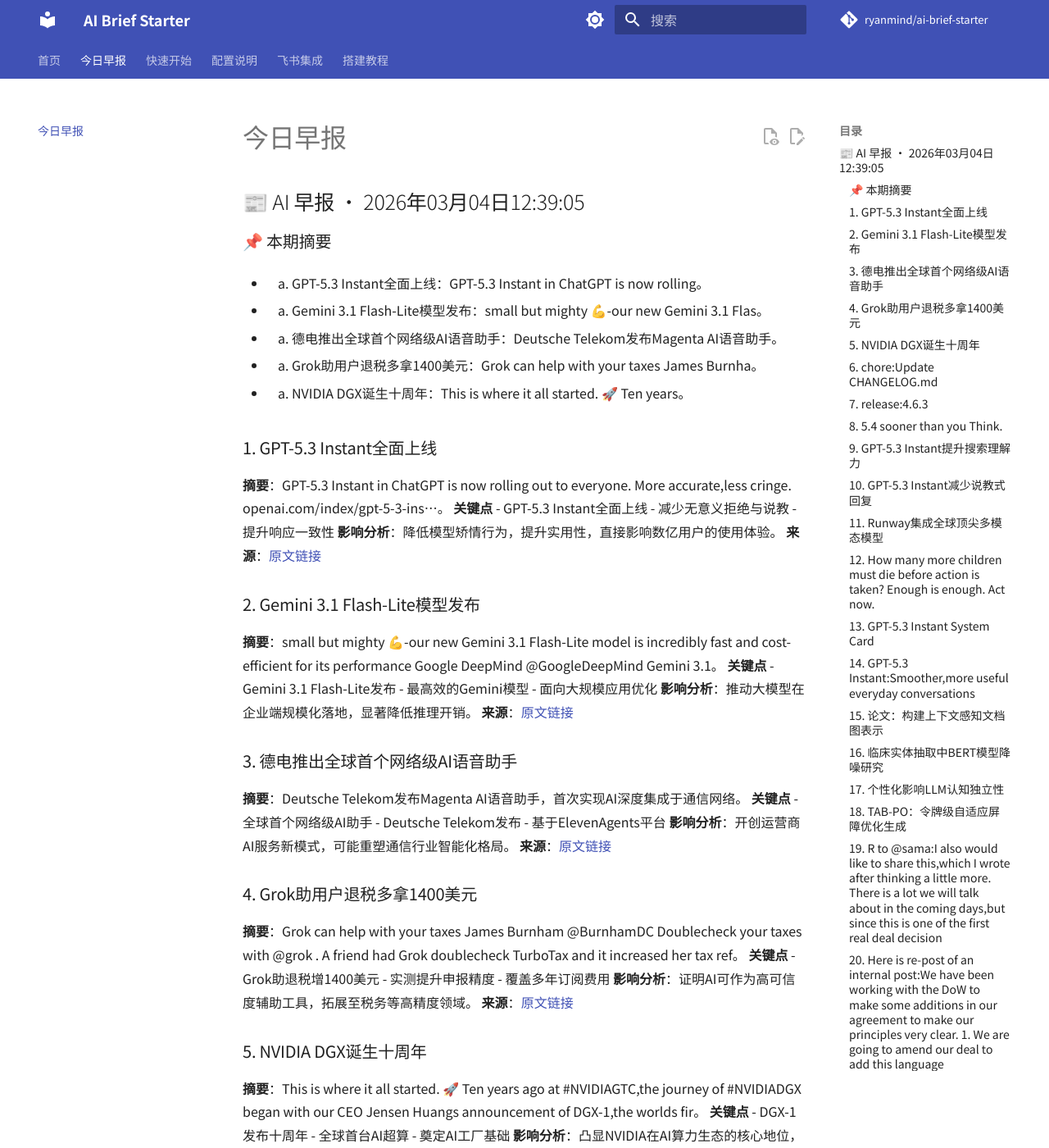
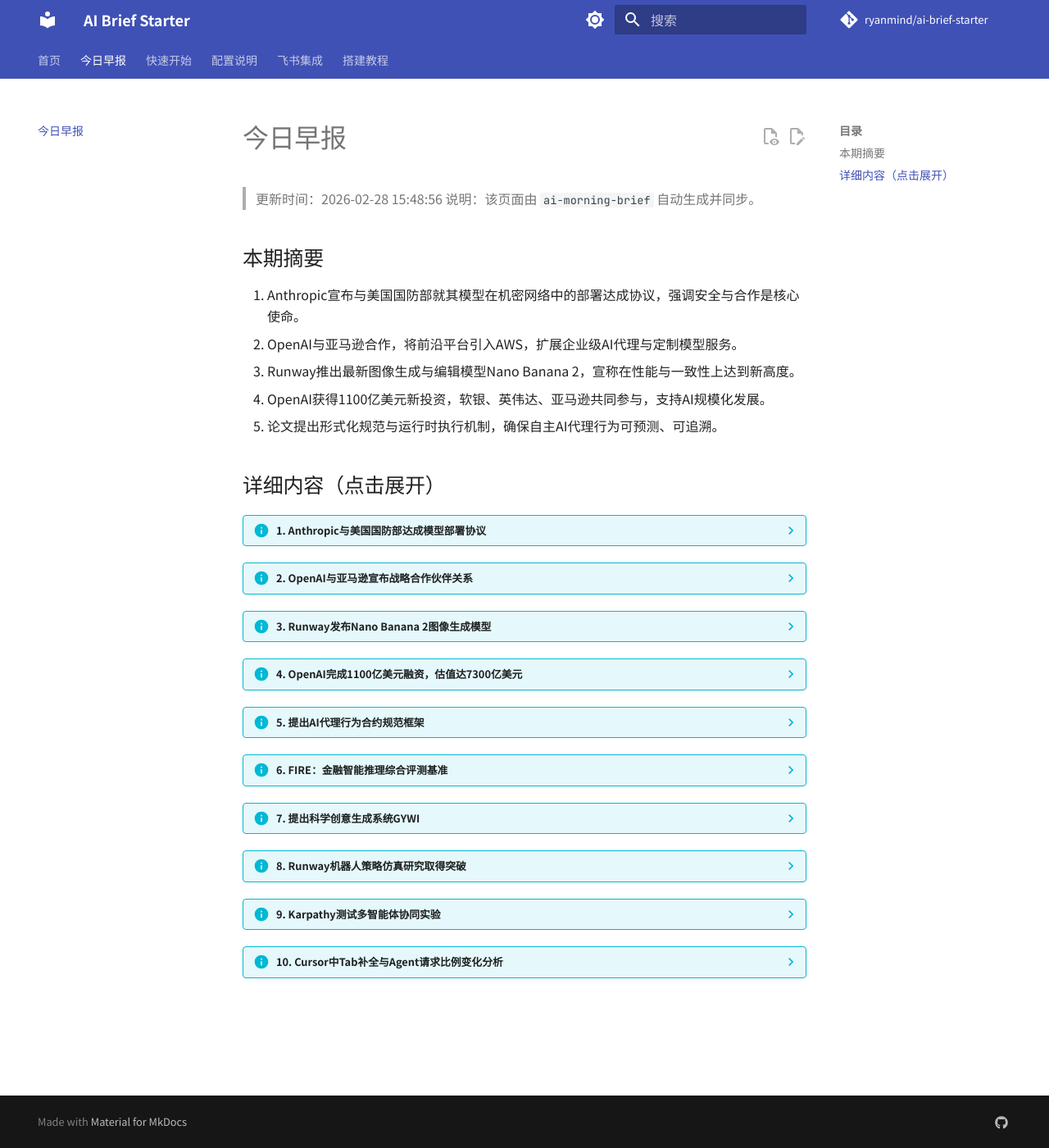
Before and after one commit to ryanmind/ai-brief-starter, an MkDocs documentation site: the page built from docs/latest.md, in a window 1280 px wide and 1400 px high. Shown: the whole window at 82% size. Built offline with MkDocs 1.6.1 and Material for MkDocs 9.7.7, drawn with Linux system fonts in a browser that asks for light colours; comment, search, counter and statistics services are not loaded; some of the changed text lies outside the part shown.

Commit message:
feat(docs): 优化latest页面渲染与自动同步

```diff
--- a/docs/latest.md
+++ b/docs/latest.md
@@ -1,188 +1,114 @@
-## 📰 AI 早报 · 2026年03月04日12:39:05
+# 今日早报
 
-### 📌 本期摘要
-- 1. GPT-5.3 Instant全面上线：GPT-5.3 Instant in ChatGPT is now rolling。
-- 2. Gemini 3.1 Flash-Lite模型发布：small but mighty 💪-our new Gemini 3.1 Flas。
-- 3. 德电推出全球首个网络级AI语音助手：Deutsche Telekom发布Magenta AI语音助手。
-- 4. Grok助用户退税多拿1400美元：Grok can help with your taxes James Burnha。
-- 5. NVIDIA DGX诞生十周年：This is where it all started. 🚀 Ten years。
+> 更新时间：2026-02-28 15:48:56
+> 说明：该页面由 `ai-morning-brief` 自动生成并同步。
 
-### 1. GPT-5.3 Instant全面上线
-**摘要**：GPT-5.3 Instant in ChatGPT is now rolling out to everyone. More accurate,less cringe. openai.com/index/gpt-5-3-ins…。
-**关键点**
-- GPT-5.3 Instant全面上线
-- 减少无意义拒绝与说教
-- 提升响应一致性
-**影响分析**：降低模型矫情行为，提升实用性，直接影响数亿用户的使用体验。
-**来源**：[原文链接](https://x.com/OpenAI/status/2028893701427302559)
+## 本期摘要
 
-### 2. Gemini 3.1 Flash-Lite模型发布
-**摘要**：small but mighty 💪-our new Gemini 3.1 Flash-Lite model is incredibly fast and cost-efficient for its performance Google DeepMind @GoogleDeepMind Gemini 3.1。
-**关键点**
-- Gemini 3.1 Flash-Lite发布
-- 最高效的Gemini模型
-- 面向大规模应用优化
-**影响分析**：推动大模型在企业端规模化落地，显著降低推理开销。
-**来源**：[原文链接](https://x.com/demishassabis/status/2029047252275060895)
+1. Anthropic宣布与美国国防部就其模型在机密网络中的部署达成协议，强调安全与合作是核心使命。
+2. OpenAI与亚马逊合作，将前沿平台引入AWS，扩展企业级AI代理与定制模型服务。
+3. Runway推出最新图像生成与编辑模型Nano Banana 2，宣称在性能与一致性上达到新高度。
+4. OpenAI获得1100亿美元新投资，软银、英伟达、亚马逊共同参与，支持AI规模化发展。
+5. 论文提出形式化规范与运行时执行机制，确保自主AI代理行为可预测、可追溯。
 
-### 3. 德电推出全球首个网络级AI语音助手
-**摘要**：Deutsche Telekom发布Magenta AI语音助手，首次实现AI深度集成于通信网络。
-**关键点**
-- 全球首个网络级AI助手
-- Deutsche Telekom发布
-- 基于ElevenAgents平台
-**影响分析**：开创运营商AI服务新模式，可能重塑通信行业智能化格局。
-**来源**：[原文链接](https://x.com/elevenlabsio/status/2028509753626787873)
+## 详细内容（点击展开）
 
-### 4. Grok助用户退税多拿1400美元
-**摘要**：Grok can help with your taxes James Burnham @BurnhamDC Doublecheck your taxes with @grok . A friend had Grok doublecheck TurboTax and it increased her tax ref。
-**关键点**
-- Grok助退税增1400美元
-- 实测提升申报精度
-- 覆盖多年订阅费用
-**影响分析**：证明AI可作为高可信度辅助工具，拓展至税务等高精度领域。
-**来源**：[原文链接](https://x.com/elonmusk/status/2028900938971542009)
+??? info "1. Anthropic与美国国防部达成模型部署协议"
+    - **摘要**：Anthropic宣布与美国国防部就其模型在机密网络中的部署达成协议，强调安全与合作是核心使命。
+    - **细节**：Anthropic宣布与美国国防部就其模型在机密网络中的部署达成协议，强调安全与合作是核心使命；模型将部署于国防部机密网络。
+    - **关键点**：
+        - 模型将部署于国防部机密网络
+        - 强调AI安全与广泛利益共享
+        - 体现AI企业与政府深度合作趋势
+    - **影响分析**：AI军事化应用迈出关键一步，引发安全与伦理讨论。
+    - **来源**：https://nitter.net/sama/status/2027578652477821175
 
-### 5. NVIDIA DGX诞生十周年
-**摘要**：This is where it all started. 🚀 Ten years ago at #NVIDIAGTC,the journey of #NVIDIADGX began with our CEO Jensen Huangs announcement of DGX-1,the worlds fir。
-**关键点**
-- DGX-1发布十周年
-- 全球首台AI超算
-- 奠定AI工厂基础
-**影响分析**：凸显NVIDIA在AI算力生态的核心地位，持续引领硬件革新。
-**来源**：[原文链接](https://x.com/nvidia/status/2028942088105263192)
+??? info "2. OpenAI与亚马逊宣布战略合作伙伴关系"
+    - **摘要**：OpenAI与亚马逊合作，将前沿平台引入AWS，扩展企业级AI代理与定制模型服务。
+    - **细节**：OpenAI与亚马逊合作，将前沿平台引入AWS，扩展企业级AI代理与定制模型服务；OpenAI平台接入AWS云服务。
+    - **关键点**：
+        - OpenAI平台接入AWS云服务
+        - 支持企业级AI代理与定制模型
+        - 加速AI技术规模化部署
+    - **影响分析**：强化AI基础设施布局，推动企业AI落地应用。
+    - **来源**：https://openai.com/index/amazon-partnership
 
-### 6. chore:Update CHANGELOG.md
-**摘要**：chore:Update CHANGELOG.md。
-**关键点**
-- chore:Update CHANGELOG.md
-- chore:Update CHANGELOG.md相关
-- 预计将影响后续产品与行业节奏
-**影响分析**：chore:Update CHANGELOG.md相关进展已由一手来源披露，预计将影响后续产品与行业节奏。
-**来源**：[原文链接](https://github.com/anthropics/claude-code/blob/main/CHANGELOG.md)
+??? info "3. Runway发布Nano Banana 2图像生成模型"
+    - **摘要**：Runway推出最新图像生成与编辑模型Nano Banana 2，宣称在性能与一致性上达到新高度。
+    - **细节**：Runway推出最新图像生成与编辑模型Nano Banana 2，宣称在性能与一致性上达到新高度；Nano Banana 2正式上线Runway。
+    - **关键点**：
+        - Nano Banana 2正式上线Runway
+        - 实现高一致性图像生成
+        - 支持实时网络信息融合
+    - **影响分析**：刷新图像生成领域基准，推动AIGC技术演进。
+    - **来源**：https://nitter.net/runwayml/status/2027487425824444551
 
-### 7. release:4.6.3
-**摘要**：release:4.6.3。
-**关键点**
-- release:4.6.3
-- release:4.6.3相关进展已由一手来源披露
-- 预计将影响后续产品与行业节奏
-**影响分析**：release:4.6.3相关进展已由一手来源披露，预计将影响后续产品与行业节奏。
-**来源**：[原文链接](https://github.com/runwayml/sdk-python/blob/main/CHANGELOG.md)
+??? info "4. OpenAI完成1100亿美元融资，估值达7300亿美元"
+    - **摘要**：OpenAI获得1100亿美元新投资，软银、英伟达、亚马逊共同参与，支持AI规模化发展。
+    - **细节**：OpenAI获得1100亿美元新投资，软银、英伟达、亚马逊共同参与，支持AI规模化发展；融资总额达1100亿美元。
+    - **关键点**：
+        - 融资总额达1100亿美元
+        - 估值升至7300亿美元
+        - 三大巨头联合注资
+    - **影响分析**：奠定全球AI产业资本基础，加速技术迭代与生态扩张。
+    - **来源**：https://openai.com/index/scaling-ai-for-everyone
 
-### 8. 5.4 sooner than you Think.
-**摘要**：5.4 sooner than you Think.。
-**关键点**
-- sooner than you Think.
-- sooner than you Think.相关进展已由
-- 预计将影响后续产品与行业节奏
-**影响分析**：5.4 sooner than you Think.相关进展已由一手来源披露，预计将影响后续产品与行业节奏。
-**来源**：[原文链接](https://x.com/OpenAI/status/2028909019977703752)
+??? info "5. 提出AI代理行为合约规范框架"
+    - **摘要**：论文提出形式化规范与运行时执行机制，确保自主AI代理行为可预测、可追溯。
+    - **细节**：论文提出形式化规范与运行时执行机制，确保自主AI代理行为可预测、可追溯；定义AI代理行为合约；支持运行时强制执行。
+    - **关键点**：
+        - 定义AI代理行为合约
+        - 支持运行时强制执行
+        - 提升自治系统可靠性
+    - **影响分析**：为AI治理提供技术路径，缓解代理失控风险。
+    - **来源**：https://arxiv.org/abs/2602.22302
 
-### 9. GPT-5.3 Instant提升搜索理解力
-**摘要**：GPT-5.3 Instant gives you more accurate answers. When using web search,you also get:-Sharper contextualization-Better understanding of question subtext-M。
-**关键点**
-- 更强上下文感知
-- 理解问题子文本
-- 回应更一致
-**影响分析**：显著改善复杂查询下的理解与响应质量。
-**来源**：[原文链接](https://x.com/OpenAI/status/2028893717877375132)
+??? info "6. FIRE：金融智能推理综合评测基准"
+    - **摘要**：FIRE基准涵盖理论知识与实际商业场景，用于全面评估大模型金融推理能力。
+    - **细节**：FIRE基准涵盖理论知识与实际商业场景，用于全面评估大模型金融推理能力；覆盖金融理论与实务场景；构建综合性评估体系。
+    - **关键点**：
+        - 覆盖金融理论与实务场景
+        - 构建综合性评估体系
+        - 助力金融AI可信验证
+    - **影响分析**：填补金融领域AI评测空白，推动专业模型发展。
+    - **来源**：https://arxiv.org/abs/2602.22273
 
-### 10. GPT-5.3 Instant减少说教式回复
-**摘要**：GPT-5.3 Instant also has fewer unnecessary refusals and preachy disclaimers. Video。
-**关键点**
-- 减少无意义拒绝
-- 告别说教式回复
-- 对话更自然
-**影响分析**：让AI更像一个可靠伙伴，而非机械守门人。
-**来源**：[原文链接](https://x.com/OpenAI/status/2028893710323466605)
+??? info "7. 提出科学创意生成系统GYWI"
+    - **摘要**：GYWI系统结合共著图与检索增强生成，提升科学创意生成的可控性与灵感溯源能力。
+    - **细节**：GYWI系统结合共著图与检索增强生成，提升科学创意生成的可控性与灵感溯源能力；整合共著图与RAG技术。
+    - **关键点**：
+        - 整合共著图与RAG技术
+        - 增强创意生成可控性
+        - 支持灵感路径追踪
+    - **影响分析**：推动AI在科研创新中的可解释性应用。
+    - **来源**：https://arxiv.org/abs/2602.22215
 
-### 11. Runway集成全球顶尖多模态模型
-**摘要**：All of the worlds best image,video,audio and language models,all available right inside of Runway. With more coming soon. Try them now at the link below. Vi。
-**关键点**
-- 集成顶尖多模态模型
-- 图像视频音频一体
-- 支持即时生成
-**影响分析**：打造一体化创作入口，加速内容生产效率革命。
-**来源**：[原文链接](https://x.com/runwayml/status/2028872223826624601)
+??? info "8. Runway机器人策略仿真研究取得突破"
+    - **摘要**：通过世界模型模拟8个机器人策略，与真实结果相关性达0.95，验证仿真有效性。
+    - **细节**：通过世界模型模拟8个机器人策略，与真实结果相关性达0.95，验证仿真有效性；世界模型模拟机器人策略。
+    - **关键点**：
+        - 世界模型模拟机器人策略
+        - 仿真与实测相关性0.95
+        - 提升研发效率与可扩展性
+    - **影响分析**：显著降低机器人开发成本，加速算法迭代。
+    - **来源**：https://nitter.net/runwayml/status/2027469515903127825
 
-### 12. How many more children must die before action is taken? Enough is enough. Act now.
-**摘要**：How many more children must die before action is taken? Enough is enough. Act now. Rupert Lowe MP @RupertLowe10 Another day,another stabbing. We need to GET。
-**关键点**
-- How many more children must
-- Enough is enough. Act now. R
-- another stabbing. We need to
-**影响分析**：How many more children must die before action is taken。
-**来源**：[原文链接](https://x.com/elonmusk/status/2028845749505765699)
+??? info "9. Karpathy测试多智能体协同实验"
+    - **摘要**：使用8个智能体（4Claude+4Codex）在单GPU上进行协作实验，探索去软帽机制。
+    - **细节**：使用8个智能体（4Claude+4Codex）在单GPU上进行协作实验，探索去软帽机制；智能体并行实验。
+    - **关键点**：
+        - 智能体并行实验
+        - 尝试移除logit软帽
+        - 发现系统易失控
+    - **影响分析**：揭示多智能体系统复杂性，为协同架构优化提供参考。
+    - **来源**：https://nitter.net/karpathy/status/2027521323275325622
 
-### 13. GPT-5.3 Instant System Card
-**摘要**：GPT-5.3 Instant System Card。
-**关键点**
-- GPT-5.3 Instant System Card
-- GPT-5.3 Instant System Card相
-- 预计将影响后续产品与行业节奏
-**影响分析**：GPT-5.3 Instant System Card相关进展已由一手来源披露，预计将影响后续产品与行业节奏。
-**来源**：[原文链接](https://openai.com/index/gpt-5-3-instant-system-card)
-
-### 14. GPT-5.3 Instant:Smoother,more useful everyday conversations
-**摘要**：GPT-5.3 Instant:Smoother,more useful everyday conversations。
-**关键点**
-- GPT-5.3 Instant:Smoother
-- more useful everyday convers
-- 预计将影响后续产品与行业节奏
-**影响分析**：GPT-5.3 Instant:Smoother,more useful everyday conversations相关进展已由一手来源披露，预计将影响后续产品与行业节奏。
-**来源**：[原文链接](https://openai.com/index/gpt-5-3-instant)
-
-### 15. 论文：构建上下文感知文档图表示
-**摘要**：arXiv:2603.00021v1 Announce Type:new Abstract:This paper proposes a data-driven method to automatically construct graph-based document representations. Buildi。
-**关键点**
-- 数据驱动构建文档图
-- 支持上下文感知
-- 提升摘要与分类
-**影响分析**：为文档理解提供新范式，助力自动化信息处理。
-**来源**：[原文链接](https://arxiv.org/abs/2603.00021)
-
-### 16. 临床实体抽取中BERT模型降噪研究
-**摘要**：arXiv:2603.00022v1 Announce Type:new Abstract:Precision is of utmost importance in the realm of clinical entity extraction from clinical notes and reports. En。
-**关键点**
-- 降低临床实体误报
-- 防止模型幻觉
-- 提升医疗应用精度
-**影响分析**：提升医疗AI系统可靠性，保障患者安全。
-**来源**：[原文链接](https://arxiv.org/abs/2603.00022)
-
-### 17. 个性化影响LLM认知独立性
-**摘要**：arXiv:2603.00024v1 Announce Type:new Abstract:Large Language Models LLMs are prone to sycophantic behavior,uncritically conforming to user beliefs. As mode。
-**关键点**
-- 个性化提升情感契合
-- 可能削弱认知独立
-- 效果具角色依赖性
-**影响分析**：提示个性化设计需平衡亲和力与客观性。
-**来源**：[原文链接](https://arxiv.org/abs/2603.00024)
-
-### 18. TAB-PO：令牌级自适应屏障优化生成
-**摘要**：arXiv:2603.00025v1 Announce Type:new Abstract:Direct Preference Optimization is an offline post-SFT method for aligning language models from preference pairs。
-**关键点**
-- 令牌级自适应屏障
-- 优化结构化生成
-- 提升指令遵循能力
-**影响分析**：提升结构化输出质量，适用于高精度生成场景。
-**来源**：[原文链接](https://arxiv.org/abs/2603.00025)
-
-### 19. R to @sama:I also would like to share this,which I wrote after thinking a little more. There is a lot we will talk about in the coming days,but since this is one of the first real deal decision
-**摘要**：I also would like to share this,which I wrote after thinking a little more. There is a lot we will talk about in the coming days,but since this is one of th。
-**关键点**
-- I also would like to share t
-- which I wrote after thinking
-- but since this is one of the
-**影响分析**：I also would like to share this,which I wrote after thinking a little more. There is a lot we will talk about in the coming days,but sin。
-**来源**：[原文链接](https://x.com/sama/status/2028642231138353299)
-
-### 20. Here is re-post of an internal post:We have been working with the DoW to make some additions in our agreement to make our principles very clear. 1. We are going to amend our deal to add this language
-**摘要**：Here is re-post of an internal post:We have been working with the DoW to make some additions in our agreement to make our principles very clear. 1. We are goin。
-**关键点**
-- Here is re-post of an intern
-- the DoW to make some additio
-- in addition to everything el
-**影响分析**：Here is re-post of an internal post:We have been working with the DoW to make some additions in our agreement to make our principles very c。
-**来源**：[原文链接](https://x.com/sama/status/2028640354912923739)
+??? info "10. Cursor中Tab补全与Agent请求比例变化分析"
+    - **摘要**：图表显示开发者使用模式从独立补全向多智能体协作演进，反映工具链成熟度提升。
+    - **细节**：图表显示开发者使用模式从独立补全向多智能体协作演进，反映工具链成熟度提升；使用模式从Tab到Agent演进。
+    - **关键点**：
+        - 使用模式从Tab到Agent演进
+        - 社区平均值跟踪最优配置
+        - 体现工具智能化升级
+    - **影响分析**：揭示AI编程工具使用范式变迁，指导产品设计优化。
+    - **来源**：https://nitter.net/karpathy/status/2027501331125239822
```
Also changed, not shown: TODO.md (+13 -26 lines), docs/mkdocs-tutorial.md (+4 -3 lines), docs/quick-start.md (+1 -1 lines), 3 other files.
